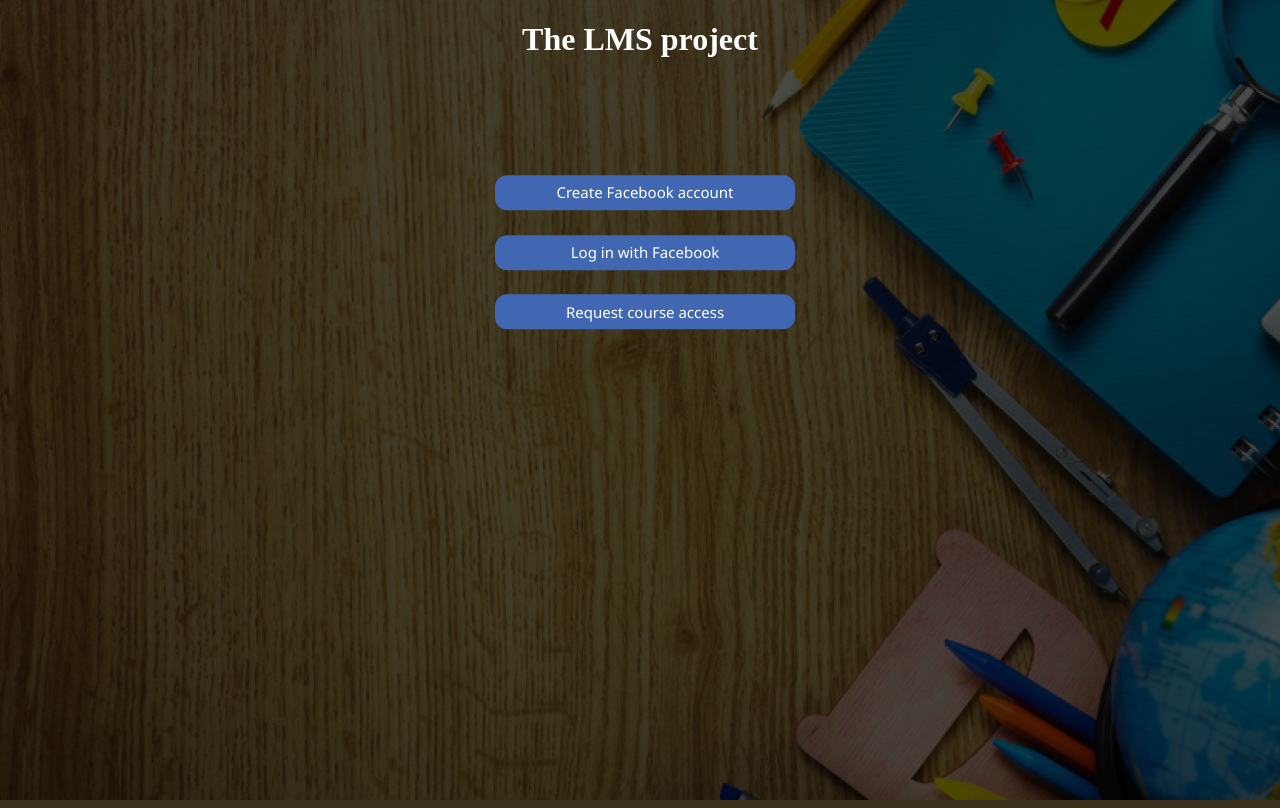
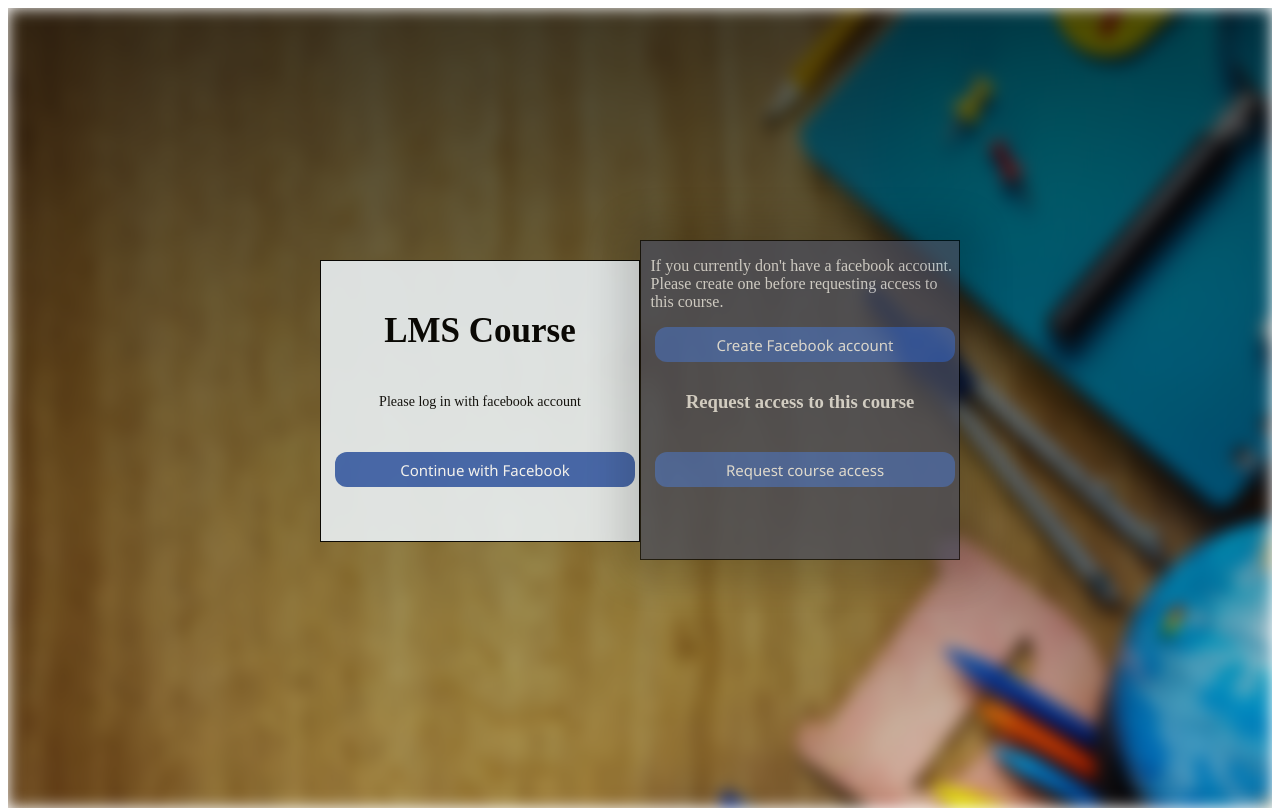
Before and after one commit to barros-m/lms-python, a Flask app: page / in a window 1280 px wide. Run offline with Flask 2, Linux system fonts and the light colour scheme; some libraries are stand-ins or nearby versions; some web fonts are replaced.

Commit message:
Added index and css from SErgio

```diff
--- a/static/css/styles.css
+++ b/static/css/styles.css
@@ -1,5 +1,167 @@
 
+@import url('https://rsms.me/inter/inter-ui.css');
+::selection {
+  background: #2D2F36;
+}
+::-webkit-selection {
+  background: #2D2F36;
+}
+::-moz-selection {
+  background: #2D2F36;
+}
+
+body, html {
+    height: 100%;
+    overflow: hidden;
+  }
+
+
+  .bg-image {
+    /* The image used */
+    background-image: linear-gradient(rgba(0, 0, 0, 0.7),rgba(0, 0, 0, 0.1)), url(../img/theBackground.jpg);
+
+    /* Add the blur effect */
+    filter: blur(8px);
+    -webkit-filter: blur(8px);
+
+    /* Full height */
+    height: 100%;
+    width: 100%;
+
+    /* Center and scale the image nicely */
+
+    background-position: center;
+    background-repeat: no-repeat;
+    background-size: cover;
+  }
+
+
+.page {
+    position: absolute;
+    top: 50%;
+    left: 50%;
+    transform: translate(-50%, -50%);
+    z-index: 2;
+    width: 80%;
+    padding: 20px;
+    text-align: center;
+}
+@media (max-width: 767px) {
+  .page {
+    height: auto;
+    margin-bottom: 20px;
+    padding-bottom: 20px;
+  }
+}
+.container {
+  display: flex;
+  height: 320px;
+  margin: 0 auto;
+  width: 640px;
+}
+@media (max-width: 767px) {
+  .container {
+    flex-direction: column;
+    height: 630px;
+    width: 320px;
+  }
+}
+.left {
+  background-color: #eaf0f3;
+  height: calc(100% - 40px);
+  top: 20px;
+  position: relative;
+  width: 50%;
+  border: 1px solid black;
+  opacity: 0.90;
+  filter: alpha(opacity=100); /* For IE8 and earlier */
+}
+@media (max-width: 767px) {
+  .left {
+    height: 100%;
+    left: 20px;
+    width: calc(100% - 40px);
+    max-height: 270px;
+  }
+}
+.login {
+  font-size: 35px;
+  font-weight: 900;
+  margin: 50px 40px 40px;
+
+}
+.eula {
+  color: rgb(10, 10, 10);
+  font-size: 14px;
+  line-height: 1.5;
+  margin: 40px;
+}
+.right {
+  background: #474A59;
+  box-shadow: 0px 0px 40px 16px rgba(0,0,0,0.22);
+  color: #F1F1F2;
+  position: relative;
+  width: 50%;
+  border: 1px solid black;
+  opacity: 0.75;
+  filter: alpha(opacity=100); /* For IE8 and earlier */
+}
+@media (max-width: 767px) {
+  .right {
+    flex-shrink: 0;
+    height: 100%;
+    width: 100%;
+    max-height: 350px;
+  }
+}
+svg {
+  position: absolute;
+  width: 320px;
+}
+path {
+  fill: none;
+  stroke: url(#linearGradient);;
+  stroke-width: 4;
+  stroke-dasharray: 240 1386;
+}
+.form {
+  margin: 40px;
+  position: absolute;
+}
+label {
+  color:  #c2c2c5;
+  display: block;
+  font-size: 14px;
+  height: 16px;
+  margin-top: 20px;
+  margin-bottom: 5px;
+}
 input {
+  background: white;
+  border: 0;
+  color: #f2f2f2;
+  font-size: 20px;
+  height: 30px;
+  line-height: 30px;
+  outline: none !important;
+  width: 100%;
+}
+input::-moz-focus-inner {
+  border: 0;
+}
+#submit {
+  color: #707075;
+  margin-top: 40px;
+  transition: color 300ms;
+}
+#submit:focus {
+  color: #f2f2f2;
+}
+#submit:active {
+  color: #d0d0d2;
+}
+
+.facebook-input{
     margin-left: 10px;
     border-radius: 12px;
     border: none;
@@ -14,30 +176,19 @@
     height: 35px;
 }
 
-body {
-    text-align: center;
-    color: white;
-    background-image: linear-gradient(rgba(0, 0, 0, 0.7),rgba(0, 0, 0, 0.7)), url(../img/theBackground.jpg);
-    background-size: cover;
-    background-position: center;
-    background-attachment: fixed;
+.facebook-input:hover {
+  background:#0453f1;;
+  color: #fff;
+  opacity:1;
 }
 
-.button-group {
-
-    color: white;
-    border-radius: 1em;
-    padding: 1em;
-    position: absolute;
-    top: 30%;
-    left: 50%;
-    margin-right: -50%;
-    transform: translate(-50%, -50%);
+.right-p {
+  text-align: left;
+  padding-left: 3%;
 
 }
 
-.button-group input {
-    margin-top: 8%; /* Put the buttons down */
-    display: block;
-
+.right-h3 {
+  margin-top: 9%;
+  margin-bottom: 12.5%;
 }
--- a/templates/index.html
+++ b/templates/index.html
@@ -5,23 +5,50 @@
     <title>LMS Project</title>
     <link rel="stylesheet" href="static/css/styles.css">
 
+
 </head>
 
 <body>
-    <script type="text/javascript" src="../static/js/facebookScripts.js"></script>
-    <!--link to js functions-->
 
-    <div class="Title">
-        <h1>The LMS project </h1>
+    <div class="bg-image"></div>
+
+    <div class="page">
+        <div class="container">
+
+          <div class="left">
+            <div class="login">LMS Course</div>
+            <div class="eula">Please log in with facebook account</div>
+            <input class = "facebook-input" type="button" onclick="logIn()" value="Continue with Facebook">
+          </div>
+
+
+          <div class="right">
+            <p class="right-p">If you currently don't have a facebook account. Please create one before requesting access to this course.</p>
+            <input class = "facebook-input" type="button" onclick="makeAccount()" value="Create Facebook account">
+            <h3 class="right-h3">Request access to this course</h3>
+            <input  href= "mailto:sergilu.94@gmail.com" class = "facebook-input" type="button" onclick="request()" value="Request course access">
+
+          </div>
+        </div>
     </div>
 
-    <div class="button-group">
-	    <script src="//ajax.googleapis.com/ajax/libs/jquery/1.10.2/jquery.min.js"></script>
-        <input type="button" onclick="makeAccount()" value="Create Facebook account">
-        <input type="button" onclick="logIn()" value="Log in with Facebook">
-        <!--logs in using facebook api -->
-        <input type="button" onclick="request()" value="Request course access">
-    </div>
+      <script src = "../static/js/facebookScripts.js"></script>
+
 </body>
 
 </html>
+
+
+
+<!--
+<script type="text/javascript" src="facebookScripts.js"></script>
+    link to js functions
+
+    <div class="button-group">
+
+        <input type="button" onclick="makeAccount()" value="Create Facebook account">
+        <input type="button" onclick="logIn()" value="Log in with Facebook">
+
+        <input type="button" onclick="request()" value="Request course access">
+
+    </div> -->
```
